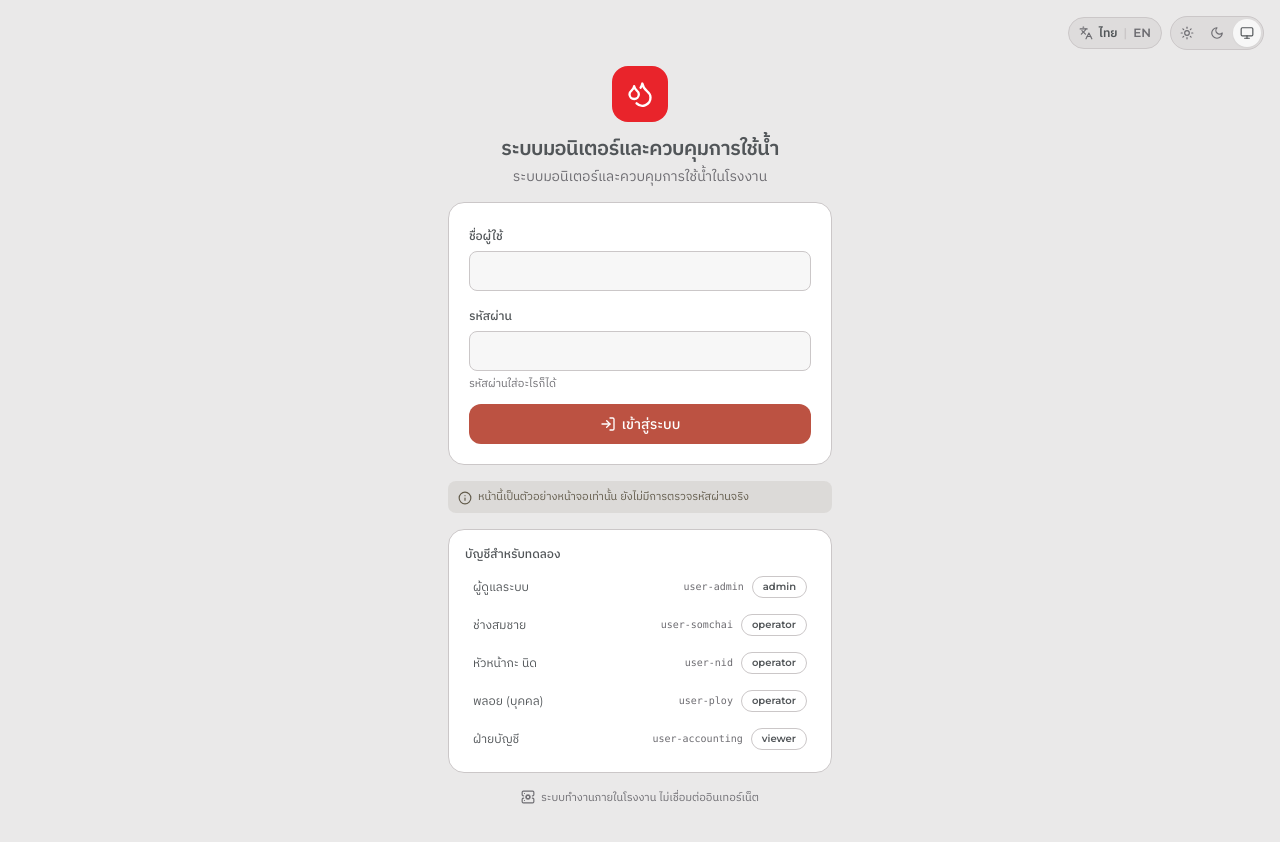
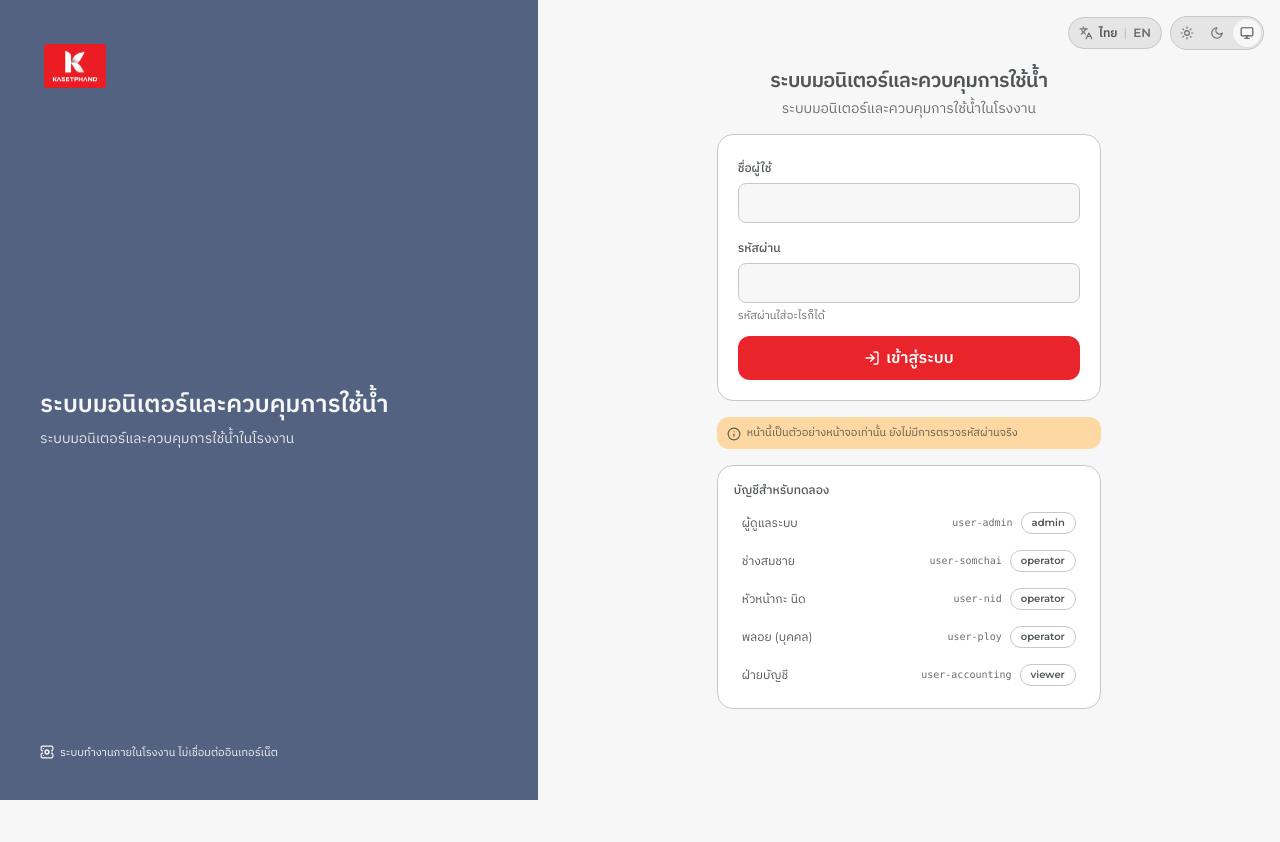
Before and after one commit to Mrbeer19/water-control-dashboard, a Next.js app: page /login in a window 1280 px wide. Shown: the top 842 px of the page. After the commit the page ends 800 px from the top, so only its background shows below. Built offline with nearby package versions, Linux system fonts and the light colour scheme.

Commit message:
Phase 7.3: shell, brand logo placement, login split layout

```diff
--- a/app/login/page.tsx
+++ b/app/login/page.tsx
@@ -2,7 +2,7 @@
 
 import { useEffect, useState } from 'react';
 import { useRouter } from 'next/navigation';
-import { Droplets, Info, Loader2, LogIn, ServerCog } from 'lucide-react';
+import { Info, Loader2, LogIn, ServerCog } from 'lucide-react';
 import type { User } from '@/lib/types';
 import { demoAccounts, getSession, signIn } from '@/lib/services';
 import { useLocale } from '@/lib/i18n';
@@ -12,6 +12,7 @@ import { Button } from '@/components/ui/button';
 import { Card, CardContent } from '@/components/ui/card';
 import { LangToggle } from '@/components/layout/lang-toggle';
 import { ThemeToggle } from '@/components/layout/theme-toggle';
+import { BrandLogo } from '@/components/layout/brand-logo';
 
 const INPUT_CLASS =
   'h-10 w-full rounded-md border bg-background px-3 text-sm focus-visible:outline-none focus-visible:ring-2 focus-visible:ring-ring';
@@ -56,7 +57,24 @@ export default function LoginPage(): JSX.Element {
   };
 
   return (
-    <div className="flex min-h-dvh flex-col bg-muted/30">
+    <div className="flex min-h-dvh flex-col bg-background lg:flex-row">
+      {/*
+        ฝั่งภาพ: พื้นบันไดสี Blue ตาม BRANDING_SPEC ข้อ 7 แถว /login
+        ไม่ใช้ภาพจาก template และไม่ใส่ลาย เพราะโลโก้ห้ามวางบนพื้นลาย (ข้อ 5.2)
+      */}
+      <aside className="hidden bg-info-strong text-info-strong-foreground lg:flex lg:w-[42%] lg:flex-col lg:justify-between lg:p-10">
+        <BrandLogo height={44} priority />
+        <div className="space-y-2">
+          <p className="text-2xl font-semibold leading-snug">{t.app.title}</p>
+          <p className="text-sm opacity-90">{t.auth.subtitle}</p>
+        </div>
+        <p className="flex items-center gap-1.5 text-[11px]">
+          <ServerCog className="h-3.5 w-3.5" aria-hidden />
+          {t.auth.localOnly}
+        </p>
+      </aside>
+
+      <div className="flex min-w-0 flex-1 flex-col">
       <header className="flex items-center justify-end gap-2 p-4">
         <LangToggle />
         <ThemeToggle />
@@ -65,8 +83,9 @@ export default function LoginPage(): JSX.Element {
       <main className="flex flex-1 items-start justify-center px-4 pb-10">
         <div className="w-full max-w-sm space-y-4">
           <div className="text-center">
-            <span className="mx-auto mb-3 flex h-14 w-14 items-center justify-center rounded-2xl bg-primary text-primary-foreground">
-              <Droplets className="h-7 w-7" aria-hidden />
+            {/* บนจอเล็กไม่มีฝั่งภาพ จึงวางโลโก้ไว้เหนือฟอร์มแทน */}
+            <span className="mx-auto mb-3 flex justify-center lg:hidden">
+              <BrandLogo height={40} priority />
             </span>
             <h1 className="text-xl font-semibold tracking-tight">{t.app.title}</h1>
             <p className="mt-1 text-sm text-muted-foreground">{t.auth.subtitle}</p>
@@ -111,12 +130,13 @@ export default function LoginPage(): JSX.Element {
                 </label>
 
                 {error !== null && (
-                  <p className="rounded-md bg-status-critical/10 px-2.5 py-2 text-xs text-status-critical" role="alert">
+                  <p className="rounded-control bg-status-critical px-2.5 py-2 text-xs text-status-critical-foreground" role="alert">
                     {error}
                   </p>
                 )}
 
-                <Button type="submit" className="w-full gap-1.5" disabled={busy}>
+                {/* CTA หลักของหน้า — size lg ทำให้ตัวอักษรเป็น 16px/600 จึงวางบน Cinnabar-500 ได้ตามข้อ 3.5 */}
+                <Button type="submit" size="lg" className="w-full gap-1.5" disabled={busy}>
                   {busy ? (
                     <Loader2 className="h-4 w-4 animate-spin" aria-hidden />
                   ) : (
@@ -129,7 +149,7 @@ export default function LoginPage(): JSX.Element {
           </Card>
 
           {/* บอกตรง ๆ ว่านี่เป็นหน้าจอสาธิต ไม่ใช่ระบบที่ปกป้องอะไรอยู่จริง */}
-          <p className="flex gap-1.5 rounded-md bg-status-warning/10 px-2.5 py-2 text-[11px] leading-snug text-status-warning">
+          <p className="flex gap-1.5 rounded-control bg-status-warning-surface px-2.5 py-2 text-[11px] leading-snug text-status-warning">
             <Info className="mt-0.5 h-3.5 w-3.5 shrink-0" aria-hidden />
             {t.auth.demoNotice}
           </p>
@@ -163,12 +183,13 @@ export default function LoginPage(): JSX.Element {
             </Card>
           )}
 
-          <p className="flex items-center justify-center gap-1.5 text-[11px] text-muted-foreground">
+          <p className="flex items-center justify-center gap-1.5 text-[11px] text-muted-foreground lg:hidden">
             <ServerCog className="h-3.5 w-3.5" aria-hidden />
             {t.auth.localOnly}
           </p>
         </div>
       </main>
+      </div>
     </div>
   );
 }
--- a/components/layout/header.tsx
+++ b/components/layout/header.tsx
@@ -9,6 +9,7 @@ import { getConnectionStatus, getUnreadAlertCount } from '@/lib/services';
 import { cn, formatRelativeTime, formatTime } from '@/lib/utils';
 import { Badge } from '@/components/ui/badge';
 import { Skeleton } from '@/components/ui/skeleton';
+import { BrandLogo } from './brand-logo';
 import { LangToggle } from './lang-toggle';
 import { ThemeToggle } from './theme-toggle';
 import { UserMenu } from './user-menu';
@@ -38,6 +39,9 @@ export function Header({ onOpenMenu }: HeaderProps): JSX.Element {
         <Menu className="h-5 w-5" aria-hidden />
       </button>
 
+      {/* โลโก้บน top bar ของมือถือ — desktop เห็นโลโก้ที่ sidebar อยู่แล้ว (ข้อ 5.3) */}
+      <BrandLogo height={32} className="lg:hidden" />
+
       {/* นาฬิกา — ตัวเลขใหญ่พอให้อ่านจากกลางห้องคอนโทรล */}
       <div className="flex min-w-0 flex-col leading-tight">
         <span className="tabular text-xl font-semibold sm:text-2xl">{now === null ? '--:--:--' : formatTime(now, locale)}</span>
@@ -56,7 +60,7 @@ export function Header({ onOpenMenu }: HeaderProps): JSX.Element {
           <span
             className={cn(
               'flex h-7 items-center gap-1.5 rounded-full border px-2.5 text-xs font-medium',
-              online ? 'border-status-ok/30 text-status-ok' : 'border-status-critical/30 text-status-critical',
+              online ? 'text-status-ok' : 'text-status-critical',
             )}
           >
             {online ? <Wifi className="h-3.5 w-3.5" aria-hidden /> : <WifiOff className="h-3.5 w-3.5" aria-hidden />}
@@ -102,10 +106,16 @@ export function Header({ onOpenMenu }: HeaderProps): JSX.Element {
           </span>
         </Link>
 
-        <LangToggle />
-        <ThemeToggle />
-        <div className="hidden h-6 w-px bg-border sm:block" aria-hidden />
-        <UserMenu />
+        {/*
+          บนมือถือเหลือแค่ โลโก้ + สถานะเชื่อมต่อ + กระดิ่ง ตามข้อ 6.1
+          ตัวสลับภาษา/ธีม และเมนูผู้ใช้ ย้ายไปอยู่ท้าย drawer ของ sidebar แทน
+        */}
+        <div className="hidden items-center gap-2 sm:flex sm:gap-3">
+          <LangToggle />
+          <ThemeToggle />
+          <div className="h-6 w-px bg-border" aria-hidden />
+          <UserMenu />
+        </div>
       </div>
     </header>
   );
--- a/components/layout/nav-items.ts
+++ b/components/layout/nav-items.ts
@@ -1,5 +1,8 @@
 import { Activity, Bell, Brain, FileBarChart, Gauge, Cpu, Settings, Waves } from 'lucide-react';
 import type { Dictionary } from '@/lib/i18n';
+
+/** เวอร์ชันที่แสดงท้าย sidebar ตาม BRANDING_SPEC ข้อ 6.1 */
+export const APP_VERSION = '1.0.0';
 
 export interface NavItem {
   href: string;
--- a/lib/i18n/dictionary.ts
+++ b/lib/i18n/dictionary.ts
@@ -24,6 +24,10 @@ export const th = {
     sectionMonitor: 'มอนิเตอร์',
     sectionOperate: 'ปฏิบัติการ',
     sectionSystem: 'ระบบ',
+    summary: 'สรุประบบ',
+    devicesOnline: 'อุปกรณ์ออนไลน์',
+    pumpsRunning: 'ปั๊มเดินเครื่อง',
+    version: 'เวอร์ชัน',
   },
   header: {
     connected: 'เชื่อมต่อแล้ว',
@@ -563,6 +567,10 @@ export const en: Dictionary = {
     sectionMonitor: 'Monitor',
     sectionOperate: 'Operate',
     sectionSystem: 'System',
+    summary: 'System summary',
+    devicesOnline: 'Devices online',
+    pumpsRunning: 'Pumps running',
+    version: 'Version',
   },
   header: {
     connected: 'Connected',
--- a/scripts/check-colors.mjs
+++ b/scripts/check-colors.mjs
@@ -174,8 +174,6 @@ function contrast(a, b) {
    *   ถ้าไฟล์ไหนเกินยอดค้าง หรือมีไฟล์ใหม่โผล่มา จะถือว่าไม่ผ่านทันที
    */
   const PENDING = {
-    'app/login/page.tsx': 2, // 7.3
-    'components/layout/header.tsx': 2, // 7.3
     'components/zones/main-meter-section.tsx': 1, // 7.4
     'components/control/command-status.tsx': 6, // 7.5
     'components/control/emergency-panel.tsx': 4, // 7.5
```
Also changed, not shown: components/layout/sidebar.tsx (+52 -11 lines), public/favicon.svg, 1 other file (tests, documents, lock files or other folders).
